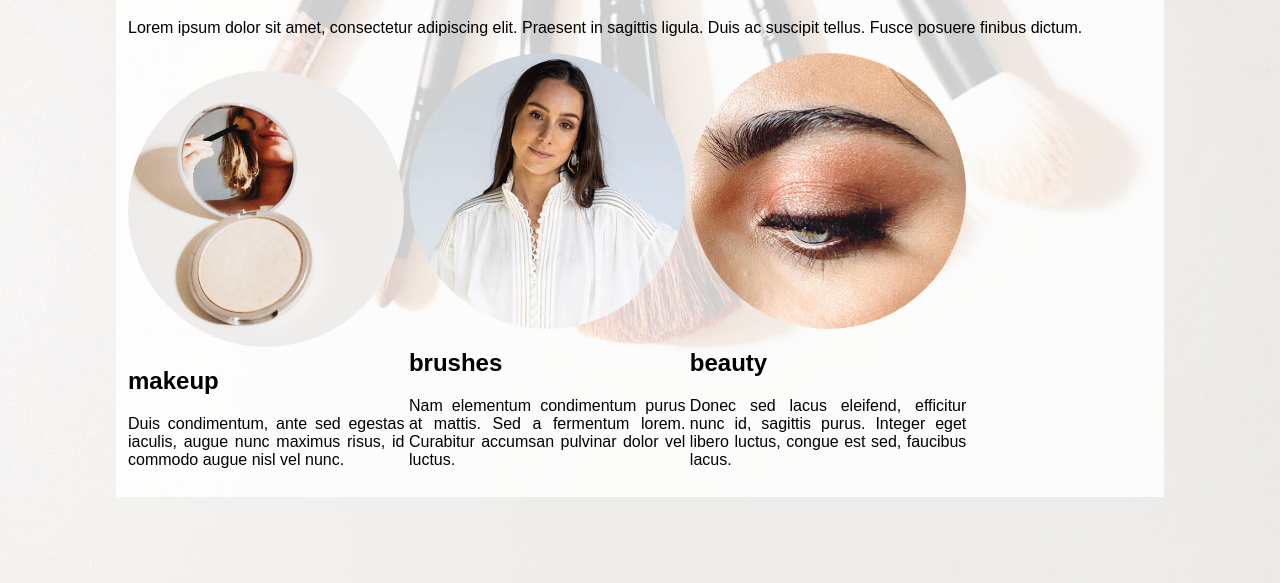
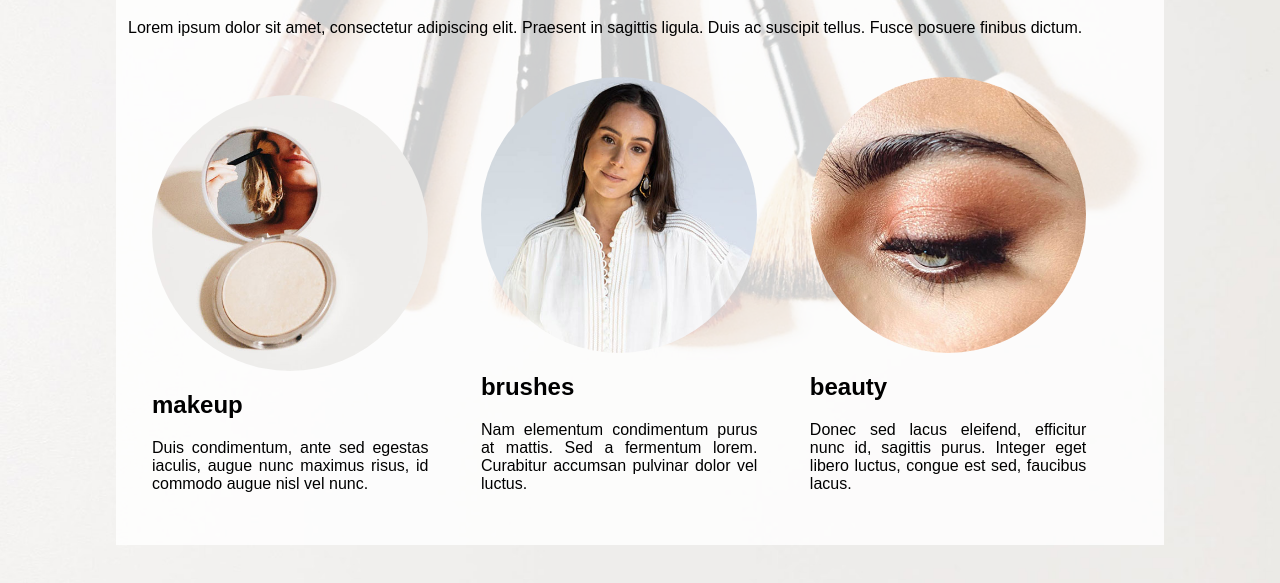
Before and after one commit to alexiscentro/ejercicio1, a plain HTML site: page index.html in a window 1280 px wide. Shown: the part 73-656 px from the top of the page. Drawn offline with Linux system fonts and the light colour scheme.

Commit message:
Adding margins and padding for articles

```diff
--- a/style.css
+++ b/style.css
@@ -13,12 +13,18 @@ body{
 	margin: 0 auto;
 	background: rgba(255, 255, 255, 0.8);
 	padding: 12px;
+	}
+
+.article {
+	margin: 12px;
+	padding: 12px;
+
+}
 
 
 
 
 
-}
 
 p{
 	text-align: justify;
```
